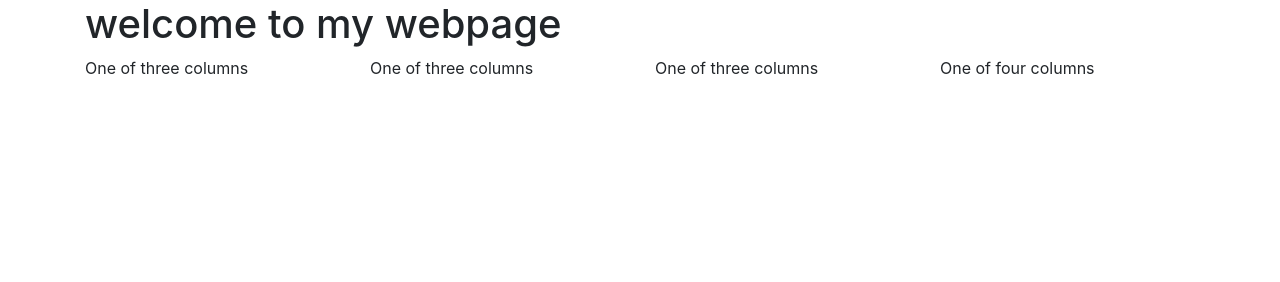
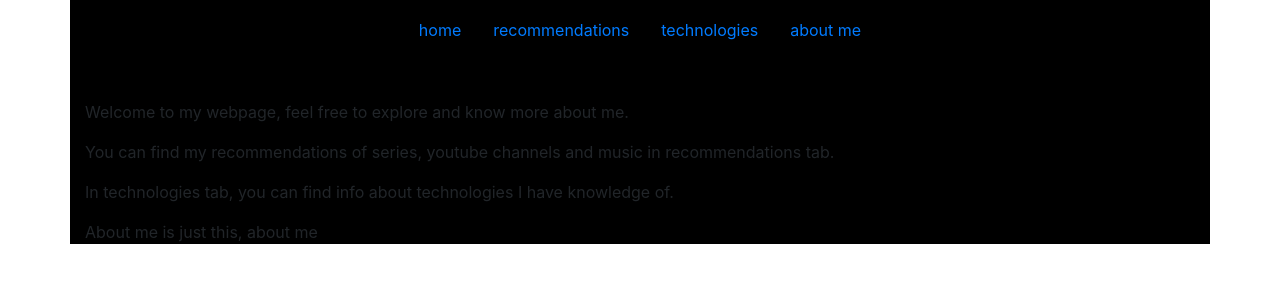
Before and after one commit to mhpsantos/project0, a plain HTML site: page index.html in a window 1280 px wide. Drawn offline with nearby package versions, Linux system fonts and the light colour scheme.

Commit message:
include index.js

```diff
--- a/index.html
+++ b/index.html
@@ -5,28 +5,36 @@
     <title>My webpage</title>
     <meta charset="utf-8">
     <meta name="viewport" content="width=device-width, initial-scale=1, shrink-to-fit=no">
+    <link rel="stylesheet" href="src/index.css">
     <link rel="stylesheet" href="https://stackpath.bootstrapcdn.com/bootstrap/4.3.1/css/bootstrap.min.css"
         integrity="sha384-ggOyR0iXCbMQv3Xipma34MD+dH/1fQ784/j6cY/iJTQUOhcWr7x9JvoRxT2MZw1T" crossorigin="anonymous">
 
 </head>
-
+<header>
+    <div class="container" >
+        <ul class="nav justify-content-center">
+            <li class="nav-item">
+                <a class="nav-link active" href="#">home</a>
+            </li>
+            <li class="nav-item">
+                <a class="nav-link" href="#">recommendations</a>
+            </li>
+            <li class="nav-item">
+                <a class="nav-link" href="#">technologies</a>
+            </li>
+            <li class="nav-item" >
+                <a class="nav-link" href="#">about me</a>
+            </li>
+        </ul>
+    </div>
+</header>
 <body>
     <div class="container">
-        <h1>welcome to my webpage</h1>
-        <div class="row">
-            <div class="col-sm">
-                One of three columns
-            </div>
-            <div class="col-sm">
-                One of three columns
-            </div>
-            <div class="col-sm">
-                One of three columns
-            </div>
-            <div class="col-sm">
-                One of four columns
-            </div>
-        </div>
+        <p>Welcome to my webpage, feel free to explore and know more about me. <br></p>
+        <p>You can find my recommendations of series, youtube channels and music in recommendations tab.<br></p>
+        <p>In technologies tab, you can find info about technologies I have knowledge of. <br></p>
+        <p>About me is just this, about me <br></p>
+
     </div>
 </body>
 
--- a/src/index.css
+++ b/src/index.css
@@ -1,3 +1,9 @@
-body{
-    padding-top: 500px;
+header .container{
+    padding-top: 10px;
+    padding-bottom: 50px;
+
 }
+
+body .container{
+    background-color: black;
+}
```
Also changed, not shown: src/index.js (added).
